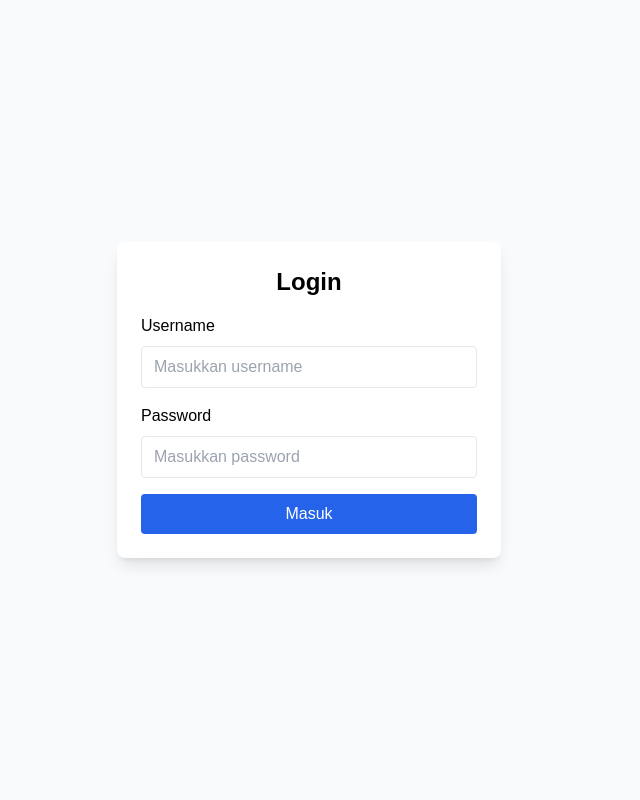
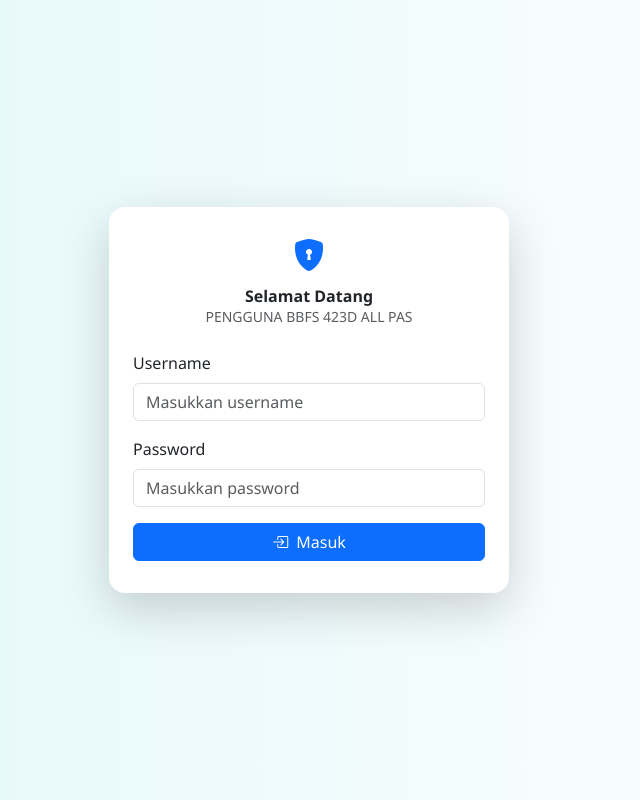
Before and after one commit to abdfajarlaudjeng/finalbbfs, a plain HTML site: page index.html in a window 1280 px wide. Shown: the whole page, without its empty margins (331-971 px from the left). Drawn offline with nearby package versions, Linux system fonts and the light colour scheme.

Commit message:
Update index.html

```diff
--- a/index.html
+++ b/index.html
@@ -4,47 +4,63 @@
   <meta charset="UTF-8" />
   <meta name="viewport" content="width=device-width, initial-scale=1.0" />
   <title>Login Sistem</title>
+  <!-- Tailwind CSS CDN -->
   <script src="https://cdn.tailwindcss.com"></script>
+  <!-- Bootstrap 5 CSS CDN -->
+  <link href="https://cdn.jsdelivr.net/npm/bootstrap@5.3.3/dist/css/bootstrap.min.css" rel="stylesheet" />
+  <!-- Bootstrap Icons -->
+  <link href="https://cdn.jsdelivr.net/npm/bootstrap-icons@1.10.5/font/bootstrap-icons.css" rel="stylesheet">
   <style>
     body {
-      background: #f9fafb;
-      font-family: sans-serif;
+      background: linear-gradient(to right, #e0f7fa, #fff);
+      font-family: 'Segoe UI', sans-serif;
     }
   </style>
 </head>
-<body class="flex items-center justify-center h-screen">
+<body class="d-flex align-items-center justify-content-center vh-100">
 
-  <div class="bg-white p-6 rounded-lg shadow-lg w-full max-w-sm">
-    <h2 class="text-2xl font-bold text-center mb-4">Login</h2>
-    <div>
-      <label class="block mb-2">Username</label>
-      <input type="text" id="username" class="w-full border px-3 py-2 rounded mb-4" placeholder="Masukkan username">
+  <div class="bg-white rounded-4 shadow-lg p-4 w-100" style="max-width: 400px;">
+    <div class="text-center mb-4">
+      <i class="bi bi-shield-lock-fill text-primary" style="font-size: 2rem;"></i>
+      <h2 class="fw-bold mt-2">Selamat Datang</h2>
+      <p class="text-muted small">PENGGUNA BBFS 423D ALL PAS</p>
+    </div>
 
-      <label class="block mb-2">Password</label>
-      <input type="password" id="password" class="w-full border px-3 py-2 rounded mb-4" placeholder="Masukkan password">
+    <div class="mb-3">
+      <label for="username" class="form-label">Username</label>
+      <input type="text" id="username" class="form-control" placeholder="Masukkan username" />
+    </div>
+    <div class="mb-3">
+      <label for="password" class="form-label">Password</label>
+      <input type="password" id="password" class="form-control" placeholder="Masukkan password" />
+    </div>
 
-      <button onclick="login()" class="bg-blue-600 text-white w-full py-2 rounded hover:bg-blue-700">Masuk</button>
+    <div class="d-grid mb-2">
+      <button onclick="login()" class="btn btn-primary">
+        <i class="bi bi-box-arrow-in-right me-1"></i> Masuk
+      </button>
     </div>
-    <p id="errorMsg" class="text-red-600 mt-3 text-sm hidden text-center"></p>
+    <p id="errorMsg" class="text-danger text-center small d-none"></p>
   </div>
+
+  <!-- Bootstrap JS (for future expansion if needed) -->
+  <script src="https://cdn.jsdelivr.net/npm/bootstrap@5.3.3/dist/js/bootstrap.bundle.min.js"></script>
 
   <script>
     const validUser = "admin";
     const validPass = "12345";
 
     function login() {
-      const u = document.getElementById("username").value;
-      const p = document.getElementById("password").value;
+      const u = document.getElementById("username").value.trim();
+      const p = document.getElementById("password").value.trim();
       const errorMsg = document.getElementById("errorMsg");
 
       if (u === validUser && p === validPass) {
-        // Simpan sesi login (opsional)
         localStorage.setItem("loggedIn", "true");
-        // Redirect ke halaman dashboard.html
         window.location.href = "dashboard.html";
       } else {
         errorMsg.textContent = "Username atau password salah!";
-        errorMsg.classList.remove("hidden");
+        errorMsg.classList.remove("d-none");
       }
     }
   </script>
```
